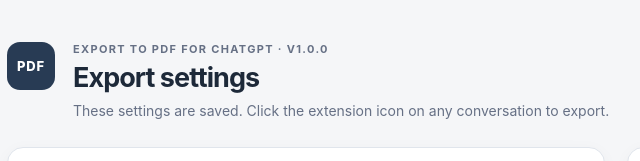
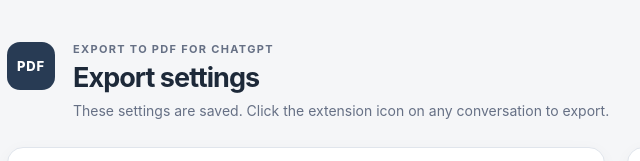
Before and after one commit to gauravdalvi2012/export-to-pdf-for-chatgpt, a browser extension: page options.html in a window 1280 px wide. Shown: the top 161 px of the page, 93-733 px from the left. Drawn offline with Linux system fonts and the light colour scheme.

Commit message:
Remove hardcoded version numbers from README, options UI, and source

```diff
--- a/options.html
+++ b/options.html
@@ -13,7 +13,7 @@
     <header class="topbar">
       <div class="brandmark" aria-hidden="true">PDF</div>
       <div>
-        <div class="eyebrow">Export to PDF for ChatGPT · v1.0.0</div>
+        <div class="eyebrow">Export to PDF for ChatGPT</div>
         <h1>Export settings</h1>
         <p>These settings are saved. Click the extension icon on any conversation to export.</p>
       </div>
--- a/src/index.js
+++ b/src/index.js
@@ -1,4 +1,4 @@
-/* Export to PDF for ChatGPT v1.0.0 — preserve code lines and remove source citations. */
+/* Export to PDF for ChatGPT — preserve code lines and remove source citations. */
 import { defaults } from './config.js';
 import { createProgressIndicator } from './ui/progress.js';
 import { createSnapshotManager } from './capture/snapshot.js';
```
Also changed, not shown: README.md.
